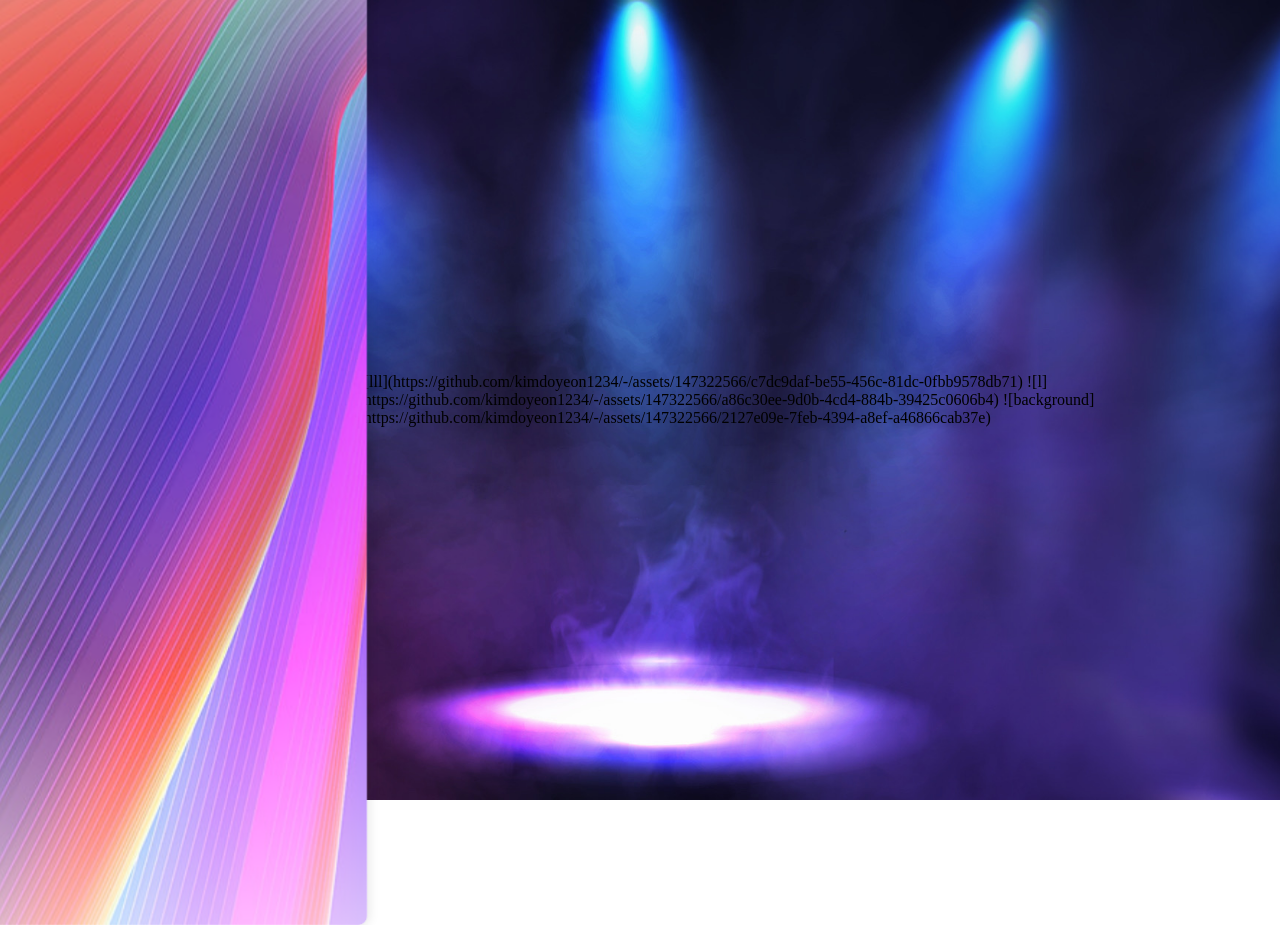
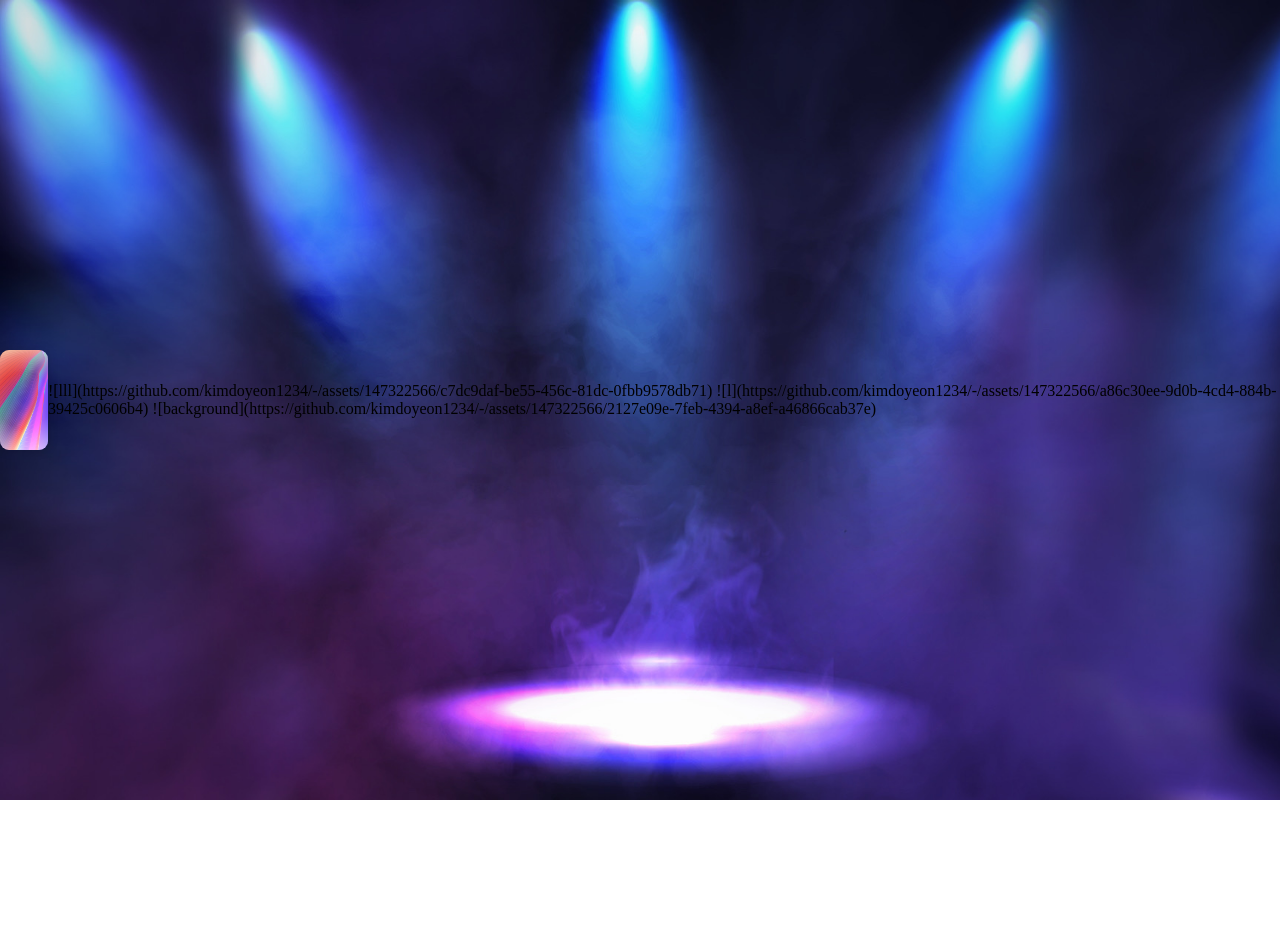
Before and after one commit to kimdoyeon1234/-, a plain HTML site: page index.html in a window 1280 px wide. After the commit the page ends 800 px from the top, so only its background shows below. Drawn offline with Linux system fonts and the light colour scheme.

Commit message:
Update index.html

```diff
--- a/index.html
+++ b/index.html
@@ -29,8 +29,8 @@
         }
 
         #frame {
-            width: 800px; /* 크기 조절 */
-            height: 1000px; /* 크기 조절 */
+            width: 80px; /* 크기 조절 */
+            height: 100px; /* 크기 조절 */
             transition: transform 200ms;
         }
 
```
